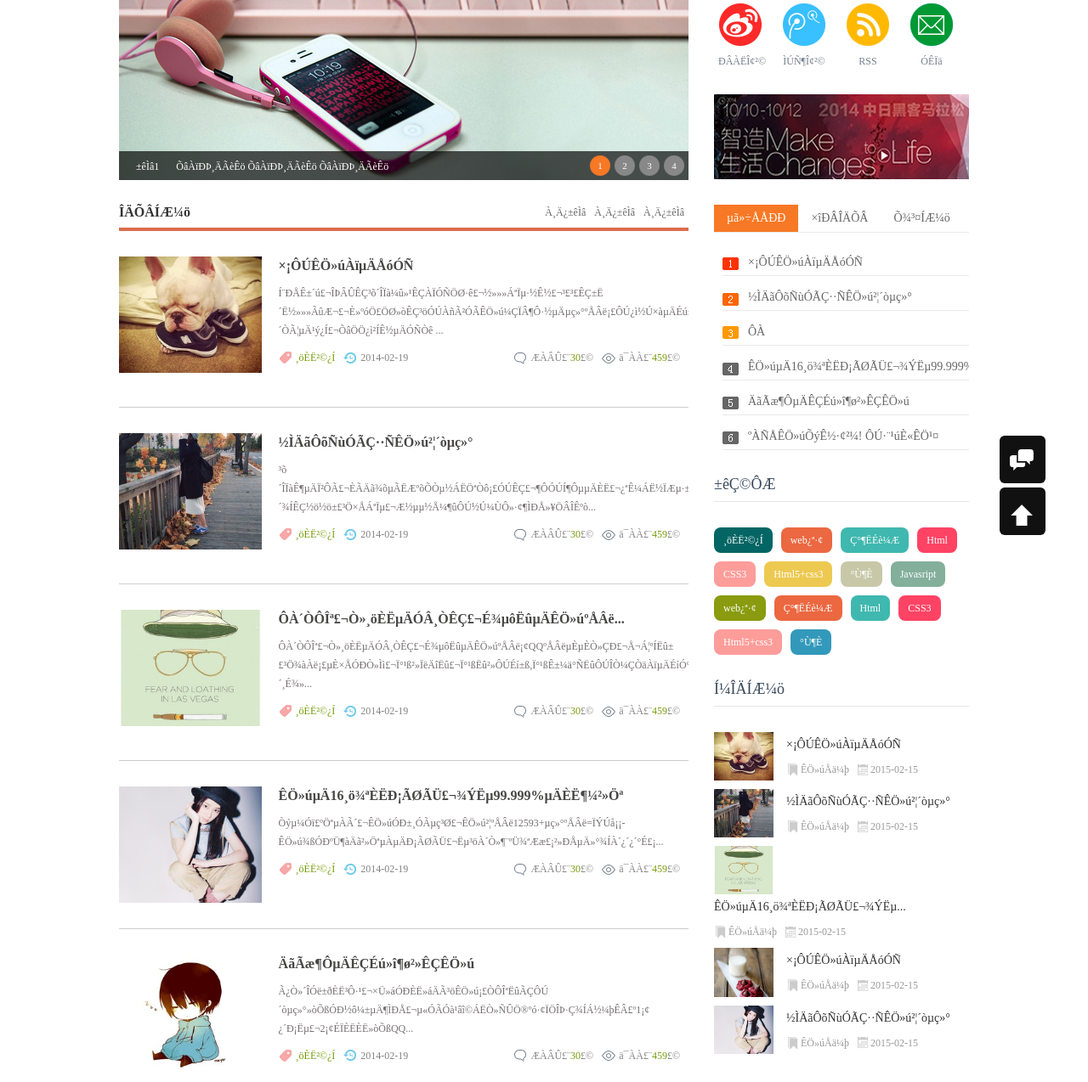
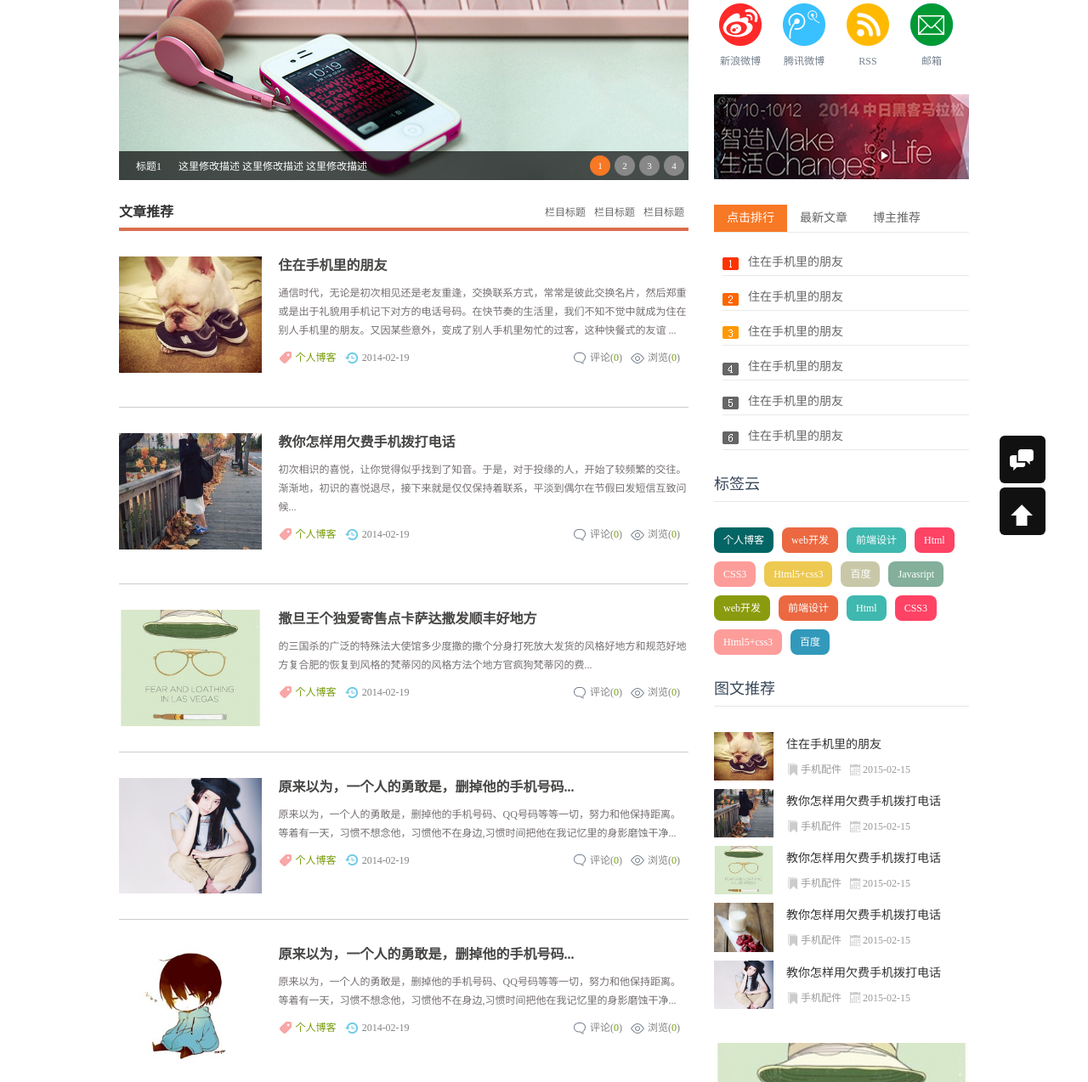
Before and after one commit to TheyK/TheyK.github.io, a plain HTML site: page index.html in a window 1280 px wide. Shown: the part 155-1429 px from the top of the page at 85% size. Drawn offline with nearby package versions, Linux system fonts and the light colour scheme; a script that the page names is missing.

Commit message:
修改信息

```diff
--- a/index.html
+++ b/index.html
@@ -41,99 +41,99 @@
 
 	slider.data= [
     {
-        "id":"slide-img-1", // Óëslide-runnerÖÐµÄimg±êÇ©id¶ÔÓ¦
-        "client":"±êÌâ1",
-        "desc":"ÕâÀïÐÞ¸ÄÃèÊö ÕâÀïÐÞ¸ÄÃèÊö ÕâÀïÐÞ¸ÄÃèÊö" //ÕâÀïÐÞ¸ÄÃèÊö
+        "id":"slide-img-1", // 与slide-runner中的img标签id对应
+        "client":"标题1",
+        "desc":"这里修改描述 这里修改描述 这里修改描述" //这里修改描述
     },
     {
         "id":"slide-img-2",
-        "client":"±êÌâ2",
+        "client":"标题2",
         "desc":"add your description here"
     },
     {
         "id":"slide-img-3",
-        "client":"±êÌâ3",
+        "client":"标题3",
         "desc":"add your description here"
     },
     {
         "id":"slide-img-4",
-        "client":"±êÌâ4",
+        "client":"标题4",
         "desc":"add your description here"
     }
 	];
 
 	  </script>
     </div>
-    <!-- banner´úÂë ½áÊø -->
+    <!-- banner代码 结束 -->
     <div class="topnews">
-      <h2><span><a href="/" target="_blank">À¸Ä¿±êÌâ</a><a href="/" target="_blank">À¸Ä¿±êÌâ</a><a href="/" target="_blank">À¸Ä¿±êÌâ</a></span><b>ÎÄÕÂ</b>ÍÆ¼ö</h2>
+      <h2><span><a href="/" target="_blank">栏目标题</a><a href="/" target="_blank">栏目标题</a><a href="/" target="_blank">栏目标题</a></span><b>文章</b>推荐</h2>
       <div class="blogs">
         <figure><img src="images/01.jpg"></figure>
         <ul>
-          <h3><a href="/">×¡ÔÚÊÖ»úÀïµÄÅóÓÑ</a></h3>
-          <p>Í¨ÐÅÊ±´ú£¬ÎÞÂÛÊÇ³õ´ÎÏà¼û»¹ÊÇÀÏÓÑÖØ·ê£¬½»»»ÁªÏµ·½Ê½£¬³£³£ÊÇ±Ë´Ë½»»»ÃûÆ¬£¬È»ºóÖ£ÖØ»òÊÇ³öÓÚÀñÃ²ÓÃÊÖ»ú¼ÇÏÂ¶Ô·½µÄµç»°ºÅÂë¡£ÔÚ¿ì½Ú×àµÄÉú»îÀï£¬ÎÒÃÇ²»Öª²»¾õÖÐ¾Í³ÉÎª×¡ÔÚ±ðÈËÊÖ»úÀïµÄÅóÓÑ¡£ÓÖÒòÄ³Ð©ÒâÍâ£¬±ä³ÉÁË±ðÈËÊÖ»úÀï´ÒÃ¦µÄ¹ý¿Í£¬ÕâÖÖ¿ì²ÍÊ½µÄÓÑÒê ...</p>
-          <p class="autor"><span class="lm f_l"><a href="/">¸öÈË²©¿Í</a></span><span class="dtime f_l">2014-02-19</span><span class="viewnum f_r">ä¯ÀÀ£¨<a href="/">459</a>£©</span><span class="pingl f_r">ÆÀÂÛ£¨<a href="/">30</a>£©</span></p>
+          <h3><a href="/">住在手机里的朋友</a></h3>
+          <p>通信时代，无论是初次相见还是老友重逢，交换联系方式，常常是彼此交换名片，然后郑重或是出于礼貌用手机记下对方的电话号码。在快节奏的生活里，我们不知不觉中就成为住在别人手机里的朋友。又因某些意外，变成了别人手机里匆忙的过客，这种快餐式的友谊 ...</p>
+          <p class="autor"><span class="lm f_l"><a href="/">个人博客</a></span><span class="dtime f_l">2014-02-19</span><span class="viewnum f_r">浏览(<a href="/">0</a>)</span><span class="pingl f_r">评论(<a href="/">0</a>)</span></p>
         </ul>
       </div>
       <div class="blogs">
         <figure><img src="images/02.jpg"></figure>
         <ul>
-          <h3><a href="/">½ÌÄãÔõÑùÓÃÇ··ÑÊÖ»ú²¦´òµç»°</a></h3>
-          <p>³õ´ÎÏàÊ¶µÄÏ²ÔÃ£¬ÈÃÄã¾õµÃËÆºõÕÒµ½ÁËÖªÒô¡£ÓÚÊÇ£¬¶ÔÓÚÍ¶ÔµµÄÈË£¬¿ªÊ¼ÁË½ÏÆµ·±µÄ½»Íù¡£½¥½¥µØ£¬³õÊ¶µÄÏ²ÔÃÍË¾¡£¬½ÓÏÂÀ´¾ÍÊÇ½ö½ö±£³Ö×ÅÁªÏµ£¬Æ½µ­µ½Å¼¶ûÔÚ½Ú¼ÙÔ»·¢¶ÌÐÅ»¥ÖÂÎÊºò...</p>
-          <p class="autor"><span class="lm f_l"><a href="/">¸öÈË²©¿Í</a></span><span class="dtime f_l">2014-02-19</span><span class="viewnum f_r">ä¯ÀÀ£¨<a href="/">459</a>£©</span><span class="pingl f_r">ÆÀÂÛ£¨<a href="/">30</a>£©</span></p>
+          <h3><a href="/">教你怎样用欠费手机拨打电话</a></h3>
+          <p>初次相识的喜悦，让你觉得似乎找到了知音。于是，对于投缘的人，开始了较频繁的交往。渐渐地，初识的喜悦退尽，接下来就是仅仅保持着联系，平淡到偶尔在节假曰发短信互致问候...</p>
+          <p class="autor"><span class="lm f_l"><a href="/">个人博客</a></span><span class="dtime f_l">2014-02-19</span><span class="viewnum f_r">浏览(<a href="/">0</a>)</span><span class="pingl f_r">评论(<a href="/">0</a>)</span></p>
         </ul>
       </div>
       <div class="blogs">
         <figure><img src="images/03.jpg"></figure>
         <ul>
-          <h3><a href="/">Ô­À´ÒÔÎª£¬Ò»¸öÈËµÄÓÂ¸ÒÊÇ£¬É¾µôËûµÄÊÖ»úºÅÂë...</a></h3>
-          <p>Ô­À´ÒÔÎª£¬Ò»¸öÈËµÄÓÂ¸ÒÊÇ£¬É¾µôËûµÄÊÖ»úºÅÂë¡¢QQºÅÂëµÈµÈÒ»ÇÐ£¬Å¬Á¦ºÍËû±£³Ö¾àÀë¡£µÈ×ÅÓÐÒ»Ìì£¬Ï°¹ß²»ÏëÄîËû£¬Ï°¹ßËû²»ÔÚÉí±ß,Ï°¹ßÊ±¼ä°ÑËûÔÚÎÒ¼ÇÒäÀïµÄÉíÓ°Ä¥Ê´¸É¾»... </p>
-          <p class="autor"><span class="lm f_l"><a href="/">¸öÈË²©¿Í</a></span><span class="dtime f_l">2014-02-19</span><span class="viewnum f_r">ä¯ÀÀ£¨<a href="/">459</a>£©</span><span class="pingl f_r">ÆÀÂÛ£¨<a href="/">30</a>£©</span></p>
+          <h3><a href="/">撒旦王个独爱寄售点卡萨达撒发顺丰好地方</a></h3>
+          <p>的三国杀的广泛的特殊法大使馆多少度撒的撒个分身打死放大发货的风格好地方和规范好地方复合肥的恢复到风格的梵蒂冈的风格方法个地方官疯狗梵蒂冈的费... </p>
+          <p class="autor"><span class="lm f_l"><a href="/">个人博客</a></span><span class="dtime f_l">2014-02-19</span><span class="viewnum f_r">浏览(<a href="/">0</a>)</span><span class="pingl f_r">评论(<a href="/">0</a>)</span></p>
         </ul>
       </div>
       <div class="blogs">
         <figure><img src="images/04.jpg"></figure>
         <ul>
-          <h3><a href="/">ÊÖ»úµÄ16¸ö¾ªÈËÐ¡ÃØÃÜ£¬¾ÝËµ99.999%µÄÈË¶¼²»Öª</a></h3>
-          <p>Òýµ¼Óï£ºÖªµÀÃ´£¬ÊÖ»úÓÐ±¸ÓÃµç³Ø£¬ÊÖ»ú²¦ºÅÂë12593+µç»°ºÅÂë=ÏÝÚå¡­¡­ÊÖ»ú¾ßÓÐºÜ¶àÄã²»ÖªµÀµÄÐ¡ÃØÃÜ£¬Ëµ³öÀ´Ò»¶¨ºÜ¾ªÆæ£¡²»ÐÅµÄ»°¾ÍÀ´¿´¿´°É£¡...</p>
-          <p class="autor"><span class="lm f_l"><a href="/">¸öÈË²©¿Í</a></span><span class="dtime f_l">2014-02-19</span><span class="viewnum f_r">ä¯ÀÀ£¨<a href="/">459</a>£©</span><span class="pingl f_r">ÆÀÂÛ£¨<a href="/">30</a>£©</span></p>
+          <h3><a href="/">原来以为，一个人的勇敢是，删掉他的手机号码...</a></h3>
+          <p>原来以为，一个人的勇敢是，删掉他的手机号码、QQ号码等等一切，努力和他保持距离。等着有一天，习惯不想念他，习惯他不在身边,习惯时间把他在我记忆里的身影磨蚀干净...</p>
+          <p class="autor"><span class="lm f_l"><a href="/">个人博客</a></span><span class="dtime f_l">2014-02-19</span><span class="viewnum f_r">浏览(<a href="/">0</a>)</span><span class="pingl f_r">评论(<a href="/">0</a>)</span></p>
         </ul>
       </div>
       <div class="blogs">
         <figure><img src="images/05.jpg"></figure>
         <ul>
-          <h3><a href="/">ÄãÃæ¶ÔµÄÊÇÉú»î¶ø²»ÊÇÊÖ»ú</a></h3>
-          <p>Ã¿Ò»´ÎÓë±ðÈË³Ô·¹£¬×Ü»áÓÐÈË»áÄÃ³öÊÖ»ú¡£ÒÔÎªËûÃÇÔÚ´òµç»°»òÕßÓÐ½ô¼±µÄ¶ÌÐÅ£¬µ«ÓÃÓà¹âî©ÁËÒ»ÑÛÖ®ºó·¢ÏÖÎÞ·Ç¾ÍÁ½¼þÊÂ£º1¡¢¿´Ð¡Ëµ£¬2¡¢ÉÏÈËÈË»òÕßQQ...</p>
-          <p class="autor"><span class="lm f_l"><a href="/">¸öÈË²©¿Í</a></span><span class="dtime f_l">2014-02-19</span><span class="viewnum f_r">ä¯ÀÀ£¨<a href="/">459</a>£©</span><span class="pingl f_r">ÆÀÂÛ£¨<a href="/">30</a>£©</span></p>
+          <h3><a href="/">原来以为，一个人的勇敢是，删掉他的手机号码...</a></h3>
+          <p>原来以为，一个人的勇敢是，删掉他的手机号码、QQ号码等等一切，努力和他保持距离。等着有一天，习惯不想念他，习惯他不在身边,习惯时间把他在我记忆里的身影磨蚀干净...</p>
+          <p class="autor"><span class="lm f_l"><a href="/">个人博客</a></span><span class="dtime f_l">2014-02-19</span><span class="viewnum f_r">浏览(<a href="/">0</a>)</span><span class="pingl f_r">评论(<a href="/">0</a>)</span></p>
         </ul>
       </div>
       <div class="blogs">
         <figure><img src="images/06.jpg"></figure>
         <ul>
-          <h3><a href="/">ºÀÑÅÊÖ»úÕýÊ½·¢²¼! ÔÚ·¨¹úÈ«ÊÖ¹¤´òÔìµÄÉÝ³ÞÆ·</a></h3>
-          <p>ÏÖÔÚ¿ç½çÁªÒö£¬Ê±ÉÐ¡¢Æû³µÒÔ¼°ÔË¶¯Æ·ÅÆÁªºÏÊÖ»úÖÆÔìÉÌÁªºÏ·¢²¼ÊÖ»ú²úÆ·ÔÚÐÐÒµÀïÒÑ¾­²»ÔÙÐÂÏÊ£¬ÉÏÖÜÎÒÃÇ¸ø´ó¼Ò±¨µÀ¹ýÖøÃûÊÖ±íÖÆÔìÉÌÈðÊ¿Ì©¸ñ¡¤ºÀÑÅ£¨Tag Heuer£© ÁªºÏ·¨¹úµÄÊÖ»úÖÆÔìÉÌModelabs·¢²¼µÄÒ»¿îÉÝ»ªÊÖ»úµÄ²¿·ÖµýÕÕ£¬¶ø½üÈÕ¸ÃÊÖ»úÖÕÓÚ±»ÕýÊ½·¢²¼ÁË...</p>
-          <p class="autor"><span class="lm f_l"><a href="/">¸öÈË²©¿Í</a></span><span class="dtime f_l">2014-02-19</span><span class="viewnum f_r">ä¯ÀÀ£¨<a href="/">459</a>£©</span><span class="pingl f_r">ÆÀÂÛ£¨<a href="/">30</a>£©</span></p>
+          <h3><a href="/">原来以为，一个人的勇敢是，删掉他的手机号码...</a></h3>
+          <p>原来以为，一个人的勇敢是，删掉他的手机号码、QQ号码等等一切，努力和他保持距离。等着有一天，习惯不想念他，习惯他不在身边,习惯时间把他在我记忆里的身影磨蚀干净...</p>
+          <p class="autor"><span class="lm f_l"><a href="/">个人博客</a></span><span class="dtime f_l">2014-02-19</span><span class="viewnum f_r">浏览(<a href="/">0</a>)</span><span class="pingl f_r">评论(<a href="/">0</a>)</span></p>
         </ul>
       </div>
       <div class="blogs">
         <figure><img src="images/04.jpg"></figure>
         <ul>
-          <h3><a href="/">ÊÖ»úµÄ16¸ö¾ªÈËÐ¡ÃØÃÜ£¬¾ÝËµ99.999%µÄÈË¶¼²»Öª</a></h3>
-          <p>Òýµ¼Óï£ºÖªµÀÃ´£¬ÊÖ»úÓÐ±¸ÓÃµç³Ø£¬ÊÖ»ú²¦ºÅÂë12593+µç»°ºÅÂë=ÏÝÚå¡­¡­ÊÖ»ú¾ßÓÐºÜ¶àÄã²»ÖªµÀµÄÐ¡ÃØÃÜ£¬Ëµ³öÀ´Ò»¶¨ºÜ¾ªÆæ£¡²»ÐÅµÄ»°¾ÍÀ´¿´¿´°É£¡...</p>
-          <p class="autor"><span class="lm f_l"><a href="/">¸öÈË²©¿Í</a></span><span class="dtime f_l">2014-02-19</span><span class="viewnum f_r">ä¯ÀÀ£¨<a href="/">459</a>£©</span><span class="pingl f_r">ÆÀÂÛ£¨<a href="/">30</a>£©</span></p>
+          <h3><a href="/">原来以为，一个人的勇敢是，删掉他的手机号码...</a></h3>
+          <p>原来以为，一个人的勇敢是，删掉他的手机号码、QQ号码等等一切，努力和他保持距离。等着有一天，习惯不想念他，习惯他不在身边,习惯时间把他在我记忆里的身影磨蚀干净...</p>
+          <p class="autor"><span class="lm f_l"><a href="/">个人博客</a></span><span class="dtime f_l">2014-02-19</span><span class="viewnum f_r">浏览(<a href="/">0</a>)</span><span class="pingl f_r">评论(<a href="/">0</a>)</span></p>
         </ul>
       </div>
     </div>
   </div>
   <div class="r_box f_r">
     <div class="tit01">
-      <h3>¹Ø×¢ÎÒ</h3>
+      <h3>关注我</h3>
       <div class="gzwm">
         <ul>
-          <li><a class="xlwb" href="#" target="_blank">ÐÂÀËÎ¢²©</a></li>
-          <li><a class="txwb" href="#" target="_blank">ÌÚÑ¶Î¢²©</a></li>
-          <li><a class="rss" href="portal.php?mod=rss" target="_blank">RSS</a></li>
-          <li><a class="wx" href="mailto:admin@admin.com">ÓÊÏä</a></li>
+          <li><a class="xlwb" href="#" target="_blank">新浪微博</a></li>
+          <li><a class="txwb" href="#" target="_blank">腾讯微博</a></li>
+          <li><a class="rss" href="#" target="_blank">RSS</a></li>
+          <li><a class="wx" href="850970485@qq.com">邮箱</a></li>
         </ul>
       </div>
     </div>
@@ -161,104 +161,104 @@ window.onload = function ()
 </script>
       <div class="ms-top">
         <ul class="hd" id="tab">
-          <li class="cur"><a href="/">µã»÷ÅÅÐÐ</a></li>
-          <li><a href="/">×îÐÂÎÄÕÂ</a></li>
-          <li><a href="/">Õ¾³¤ÍÆ¼ö</a></li>
+          <li class="cur"><a href="/">点击排行</a></li>
+          <li><a href="/">最新文章</a></li>
+          <li><a href="/">博主推荐</a></li>
         </ul>
       </div>
       <div class="ms-main" id="ms-main">
         <div style="display: block;" class="bd bd-news" >
           <ul>
-            <li><a href="/" target="_blank">×¡ÔÚÊÖ»úÀïµÄÅóÓÑ</a></li>
-            <li><a href="/" target="_blank">½ÌÄãÔõÑùÓÃÇ··ÑÊÖ»ú²¦´òµç»°</a></li>
-            <li><a href="/" target="_blank">Ô­À´ÒÔÎª£¬Ò»¸öÈËµÄÓÂ¸ÒÊÇ£¬É¾µôËûµÄÊÖ»úºÅÂë...</a></li>
-            <li><a href="/" target="_blank">ÊÖ»úµÄ16¸ö¾ªÈËÐ¡ÃØÃÜ£¬¾ÝËµ99.999%µÄÈË¶¼²»Öª</a></li>
-            <li><a href="/" target="_blank">ÄãÃæ¶ÔµÄÊÇÉú»î¶ø²»ÊÇÊÖ»ú</a></li>
-            <li><a href="/" target="_blank">ºÀÑÅÊÖ»úÕýÊ½·¢²¼! ÔÚ·¨¹úÈ«ÊÖ¹¤´òÔìµÄÉÝ³ÞÆ·</a></li>
+            <li><a href="/" target="_blank">住在手机里的朋友</a></li>
+            <li><a href="/" target="_blank">住在手机里的朋友</a></li>
+            <li><a href="/" target="_blank">住在手机里的朋友</a></li>
+            <li><a href="/" target="_blank">住在手机里的朋友</a></li>
+            <li><a href="/" target="_blank">住在手机里的朋友</a></li>
+            <li><a href="/" target="_blank">住在手机里的朋友</a></li>
           </ul>
         </div>
         <div  class="bd bd-news">
           <ul>
-            <li><a href="/" target="_blank">Ô­À´ÒÔÎª£¬Ò»¸öÈËµÄÓÂ¸ÒÊÇ£¬É¾µôËûµÄÊÖ»úºÅÂë...</a></li>
-            <li><a href="/" target="_blank">ÊÖ»úµÄ16¸ö¾ªÈËÐ¡ÃØÃÜ£¬¾ÝËµ99.999%µÄÈË¶¼²»Öª</a></li>
-            <li><a href="/" target="_blank">×¡ÔÚÊÖ»úÀïµÄÅóÓÑ</a></li>
-            <li><a href="/" target="_blank">½ÌÄãÔõÑùÓÃÇ··ÑÊÖ»ú²¦´òµç»°</a></li>
-            <li><a href="/" target="_blank">ÄãÃæ¶ÔµÄÊÇÉú»î¶ø²»ÊÇÊÖ»ú</a></li>
-            <li><a href="/" target="_blank">ºÀÑÅÊÖ»úÕýÊ½·¢²¼! ÔÚ·¨¹úÈ«ÊÖ¹¤´òÔìµÄÉÝ³ÞÆ·</a></li>
+            <li><a href="/" target="_blank">住在手机里的朋友</a></li>
+            <li><a href="/" target="_blank">住在手机里的朋友</a></li>
+            <li><a href="/" target="_blank">住在手机里的朋友</a></li>
+            <li><a href="/" target="_blank">住在手机里的朋友</a></li>
+            <li><a href="/" target="_blank">住在手机里的朋友</a></li>
+            <li><a href="/" target="_blank">住在手机里的朋友</a></li>
           </ul>
         </div>
         <div class="bd bd-news">
           <ul>
-            <li><a href="/" target="_blank">ÊÖ»úµÄ16¸ö¾ªÈËÐ¡ÃØÃÜ£¬¾ÝËµ99.999%µÄÈË¶¼²»Öª</a></li>
-            <li><a href="/" target="_blank">ÄãÃæ¶ÔµÄÊÇÉú»î¶ø²»ÊÇÊÖ»ú</a></li>
-            <li><a href="/" target="_blank">×¡ÔÚÊÖ»úÀïµÄÅóÓÑ</a></li>
-            <li><a href="/" target="_blank">ºÀÑÅÊÖ»úÕýÊ½·¢²¼! ÔÚ·¨¹úÈ«ÊÖ¹¤´òÔìµÄÉÝ³ÞÆ·</a></li>
-            <li><a href="/" target="_blank">½ÌÄãÔõÑùÓÃÇ··ÑÊÖ»ú²¦´òµç»°</a></li>
-            <li><a href="/" target="_blank">Ô­À´ÒÔÎª£¬Ò»¸öÈËµÄÓÂ¸ÒÊÇ£¬É¾µôËûµÄÊÖ»úºÅÂë...</a></li>
+            <li><a href="/" target="_blank">住在手机里的朋友</a></li>
+            <li><a href="/" target="_blank">住在手机里的朋友</a></li>
+            <li><a href="/" target="_blank">住在手机里的朋友</a></li>
+            <li><a href="/" target="_blank">住在手机里的朋友</a></li>
+            <li><a href="/" target="_blank">住在手机里的朋友</a></li>
+            <li><a href="/" target="_blank">住在手机里的朋友</a></li>
           </ul>
         </div>
       </div>
       <!--ms-main end -->
     </div>
-    <!--ÇÐ»»¿¨ moreSelect end -->
+    <!--切换卡 moreSelect end -->
 
     <div class="cloud">
-      <h3>±êÇ©ÔÆ</h3>
+      <h3>标签云</h3>
       <ul>
-        <li><a href="/">¸öÈË²©¿Í</a></li>
-        <li><a href="/">web¿ª·¢</a></li>
-        <li><a href="/">Ç°¶ËÉè¼Æ</a></li>
+        <li><a href="/">个人博客</a></li>
+        <li><a href="/">web开发</a></li>
+        <li><a href="/">前端设计</a></li>
         <li><a href="/">Html</a></li>
         <li><a href="/">CSS3</a></li>
         <li><a href="/">Html5+css3</a></li>
-        <li><a href="/">°Ù¶È</a></li>
+        <li><a href="www.baidu.com">百度</a></li>
         <li><a href="/">Javasript</a></li>
-        <li><a href="/">web¿ª·¢</a></li>
-        <li><a href="/">Ç°¶ËÉè¼Æ</a></li>
+        <li><a href="/">web开发</a></li>
+        <li><a href="/">前端设计</a></li>
         <li><a href="/">Html</a></li>
         <li><a href="/">CSS3</a></li>
         <li><a href="/">Html5+css3</a></li>
-        <li><a href="/">°Ù¶È</a></li>
+        <li><a href="www.baidu.com">百度</a></li>
       </ul>
     </div>
     <div class="tuwen">
-      <h3>Í¼ÎÄÍÆ¼ö</h3>
+      <h3>图文推荐</h3>
       <ul>
-        <li><a href="/"><img src="images/01.jpg"><b>×¡ÔÚÊÖ»úÀïµÄÅóÓÑ</b></a>
-          <p><span class="tulanmu"><a href="/">ÊÖ»úÅä¼þ</a></span><span class="tutime">2015-02-15</span></p>
+        <li><a href="/"><img src="images/01.jpg"><b>住在手机里的朋友</b></a>
+          <p><span class="tulanmu"><a href="/">手机配件</a></span><span class="tutime">2015-02-15</span></p>
         </li>
-        <li><a href="/"><img src="images/02.jpg"><b>½ÌÄãÔõÑùÓÃÇ··ÑÊÖ»ú²¦´òµç»°</b></a>
-          <p><span class="tulanmu"><a href="/">ÊÖ»úÅä¼þ</a></span><span class="tutime">2015-02-15</span></p>
+        <li><a href="/"><img src="images/02.jpg"><b>教你怎样用欠费手机拨打电话</b></a>
+          <p><span class="tulanmu"><a href="/">手机配件</a></span><span class="tutime">2015-02-15</span></p>
         </li>
-        <li><a href="/" title="ÊÖ»úµÄ16¸ö¾ªÈËÐ¡ÃØÃÜ£¬¾ÝËµ99.999%µÄÈË¶¼²»Öª"><img src="images/03.jpg"><b>ÊÖ»úµÄ16¸ö¾ªÈËÐ¡ÃØÃÜ£¬¾ÝËµ...</b></a>
-          <p><span class="tulanmu"><a href="/">ÊÖ»úÅä¼þ</a></span><span class="tutime">2015-02-15</span></p>
+        <li><a href="/" title="手机的16个惊人小秘密，据说99.999%的人都不知"><img src="images/03.jpg"><b>教你怎样用欠费手机拨打电话</b></a>
+          <p><span class="tulanmu"><a href="/">手机配件</a></span><span class="tutime">2015-02-15</span></p>
         </li>
-        <li><a href="/"><img src="images/06.jpg"><b>×¡ÔÚÊÖ»úÀïµÄÅóÓÑ</b></a>
-          <p><span class="tulanmu"><a href="/">ÊÖ»úÅä¼þ</a></span><span class="tutime">2015-02-15</span></p>
+        <li><a href="/"><img src="images/06.jpg"><b>教你怎样用欠费手机拨打电话</b></a>
+          <p><span class="tulanmu"><a href="/">手机配件</a></span><span class="tutime">2015-02-15</span></p>
         </li>
-        <li><a href="/"><img src="images/04.jpg"><b>½ÌÄãÔõÑùÓÃÇ··ÑÊÖ»ú²¦´òµç»°</b></a>
-          <p><span class="tulanmu"><a href="/">ÊÖ»úÅä¼þ</a></span><span class="tutime">2015-02-15</span></p>
+        <li><a href="/"><img src="images/04.jpg"><b>教你怎样用欠费手机拨打电话</b></a>
+          <p><span class="tulanmu"><a href="/">手机配件</a></span><span class="tutime">2015-02-15</span></p>
         </li>
       </ul>
     </div>
     <div class="ad"> <img src="images/03.jpg"> </div>
     <div class="links">
-      <h3><span>[<a href="/">ÉêÇëÓÑÇéÁ´½Ó</a>]</span>ÓÑÇéÁ´½Ó</h3>
+      <h3><span>[<a href="/">申请友情链接</a>]</span>友情链接</h3>
       <ul>
-        <li><a href="/">ÑîÇà¸öÈË²©¿Í</a></li>
-        <li><a href="/">web¿ª·¢</a></li>
-        <li><a href="/">Ç°¶ËÉè¼Æ</a></li>
+        <li><a href="/">杨旷个人博客</a></li>
+        <li><a href="/">web开发</a></li>
+        <li><a href="/">前端设计</a></li>
         <li><a href="/">Html</a></li>
         <li><a href="/">CSS3</a></li>
         <li><a href="/">Html5+css3</a></li>
-        <li><a href="/">°Ù¶È</a></li>
+        <li><a href="www.baidu.com">百度</a></li>
       </ul>
     </div>
   </div>
   <!--r_box end -->
 </article>
 <footer>
-  <p class="ft-copyright">ÍÃÐ¡°×²©¿Í Design by DanceSmile ÊñICP±¸11002373ºÅ-1</p>
+  <p class="ft-copyright">TheyK个人博客 Design by TheyK 渝ICP备10031212号-1</p>
   <div id="tbox"> <a id="togbook" href="/"></a> <a id="gotop" href="javascript:void(0)"></a> </div>
 </footer>
 </body>
```
